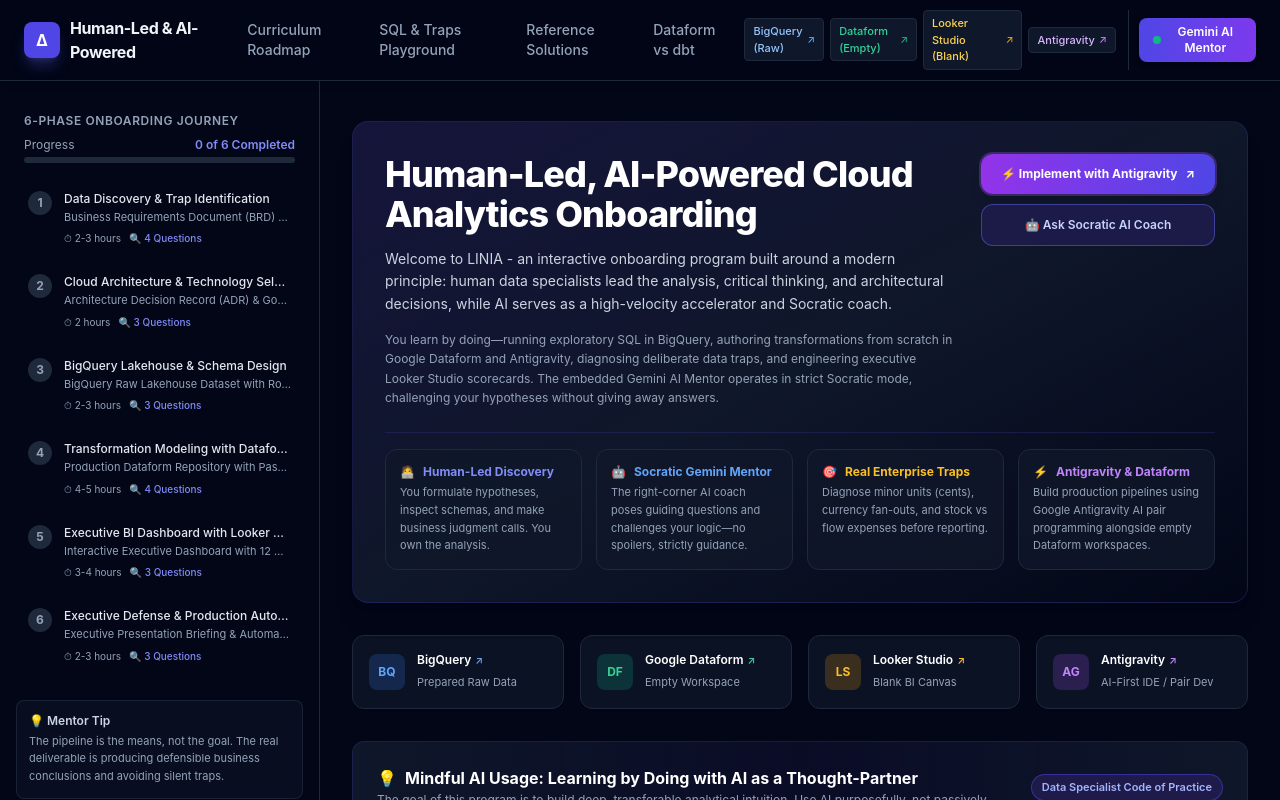
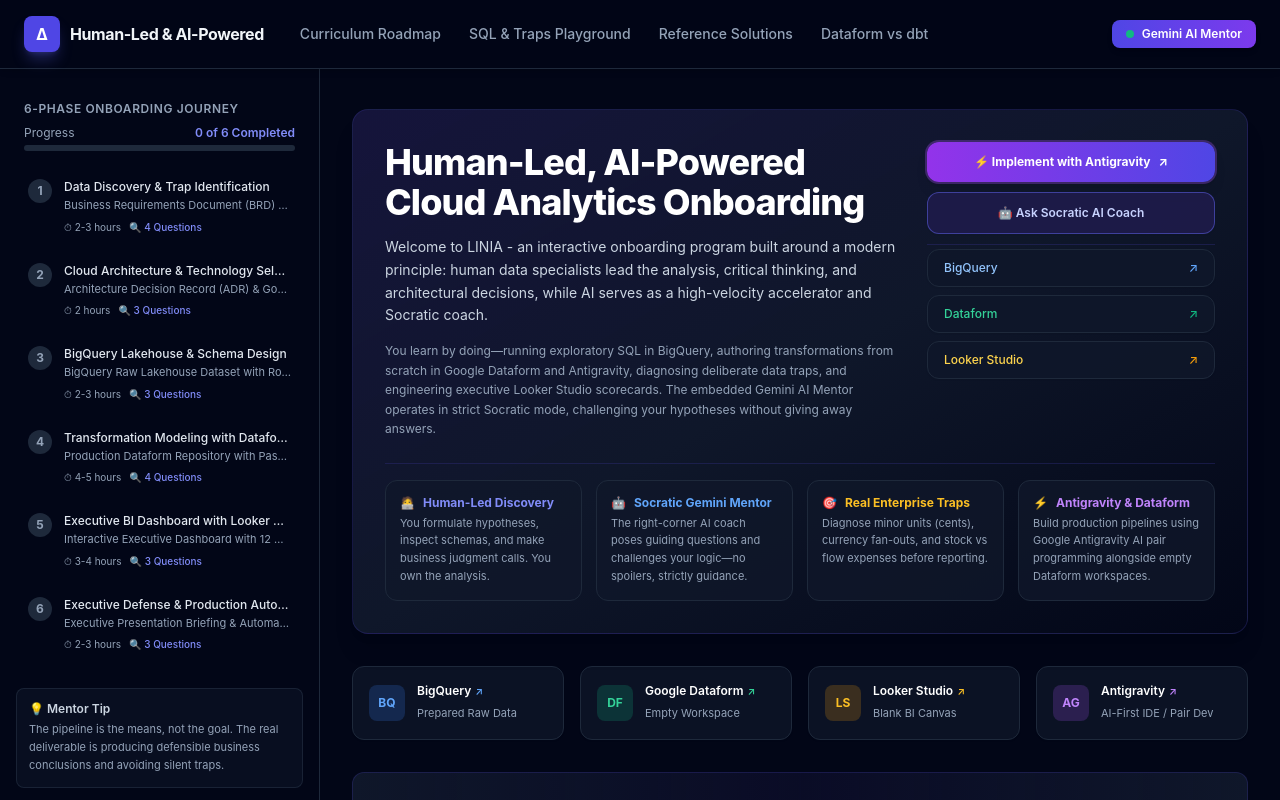
Before and after one commit to liudmilaz/ai-analyst-cloud-onboarding, a Next.js app in the folder app/: page / in a window 1280 px wide. Shown: the top 800 px of the page. Built offline with nearby package versions, Linux system fonts and the light colour scheme.

Commit message:
feat(ui): move BigQuery, Dataform, Looker Studio buttons from top navbar to right side hero under Ask Socratic AI Coach

```diff
--- a/app/src/app/page.tsx
+++ b/app/src/app/page.tsx
@@ -42,7 +42,7 @@
                 </p>
               </div>
 
-              <div className="flex flex-col sm:flex-row lg:flex-col gap-2.5 flex-shrink-0 min-w-[210px]">
+              <div className="flex flex-col gap-2.5 flex-shrink-0 min-w-[210px] sm:w-64 lg:w-72">
                 <a
                   href="https://antigravity.google"
                   target="_blank"
@@ -60,6 +60,40 @@
                 >
                   <span>🤖 Ask Socratic AI Coach</span>
                 </button>
+
+                {/* Core Google Data Tools */}
+                <div className="flex flex-col gap-2 pt-1 border-t border-indigo-900/40">
+                  <a
+                    href="https://console.cloud.google.com/bigquery?project=aiwomen26ham-4452&ws=!1m5!1m4!4m3!1saiwomen26ham-4452!2sinvented_software_raw!2sraw_subscriptions"
+                    target="_blank"
+                    rel="noopener noreferrer"
+                    className="flex items-center justify-between rounded-xl bg-slate-900/90 border border-slate-800 hover:border-blue-500/70 px-4 py-2.5 text-xs font-medium text-blue-300 hover:text-white hover:bg-slate-850 transition shadow-sm"
+                    title="Open prepared raw lakehouse dataset in BigQuery"
+                  >
+                    <span>BigQuery</span>
+                    <span className="text-blue-400 text-xs">↗</span>
+                  </a>
+                  <a
+                    href="https://console.cloud.google.com/bigquery/dataform?project=aiwomen26ham-4452"
+                    target="_blank"
+                    rel="noopener noreferrer"
+                    className="flex items-center justify-between rounded-xl bg-slate-900/90 border border-slate-800 hover:border-emerald-600/70 px-4 py-2.5 text-xs font-medium text-emerald-400 hover:text-white hover:bg-slate-850 transition shadow-sm"
+                    title="Open Dataform workspace for transformations"
+                  >
+                    <span>Dataform</span>
+                    <span className="text-emerald-500 text-xs">↗</span>
+                  </a>
+                  <a
+                    href="https://lookerstudio.google.com/reporting/create"
+                    target="_blank"
+                    rel="noopener noreferrer"
+                    className="flex items-center justify-between rounded-xl bg-slate-900/90 border border-slate-800 hover:border-amber-600/70 px-4 py-2.5 text-xs font-medium text-amber-300 hover:text-white hover:bg-slate-850 transition shadow-sm"
+                    title="Open Looker Studio"
+                  >
+                    <span>Looker Studio</span>
+                    <span className="text-amber-500 text-xs">↗</span>
+                  </a>
+                </div>
               </div>
             </div>
 
--- a/app/src/components/Navbar.tsx
+++ b/app/src/components/Navbar.tsx
@@ -66,50 +66,6 @@
         </div>
 
         <div className="flex items-center gap-2.5">
-          {/* Direct Google Cloud & Antigravity Links to Empty / Prepared Tools */}
-          <div className="hidden lg:flex items-center gap-1.5 border-r border-slate-800 pr-3">
-            <a
-              href="https://console.cloud.google.com/bigquery?project=aiwomen26ham-4452&ws=!1m5!1m4!4m3!1saiwomen26ham-4452!2sinvented_software_raw!2sraw_subscriptions"
-              target="_blank"
-              rel="noopener noreferrer"
-              className="flex items-center gap-1 rounded bg-slate-900 border border-slate-800 hover:border-blue-500/60 px-2 py-1 text-[11px] font-medium text-blue-300 hover:text-white transition"
-              title="Open prepared raw lakehouse dataset in BigQuery"
-            >
-              <span>BigQuery (Raw)</span>
-              <span className="text-[10px] text-blue-400">↗</span>
-            </a>
-            <a
-              href="https://console.cloud.google.com/bigquery/dataform?project=aiwomen26ham-4452"
-              target="_blank"
-              rel="noopener noreferrer"
-              className="flex items-center gap-1 rounded bg-slate-900 border border-slate-800 hover:border-emerald-600/60 px-2 py-1 text-[11px] font-medium text-emerald-400 hover:text-emerald-300 transition"
-              title="Open empty Dataform workspace for training"
-            >
-              <span>Dataform (Empty)</span>
-              <span className="text-[10px] text-emerald-500">↗</span>
-            </a>
-            <a
-              href="https://lookerstudio.google.com/reporting/create"
-              target="_blank"
-              rel="noopener noreferrer"
-              className="flex items-center gap-1 rounded bg-slate-900 border border-slate-800 hover:border-amber-600/60 px-2 py-1 text-[11px] font-medium text-amber-300 hover:text-amber-200 transition"
-              title="Open empty Looker Studio report"
-            >
-              <span>Looker Studio (Blank)</span>
-              <span className="text-[10px] text-amber-500">↗</span>
-            </a>
-            <a
-              href="https://antigravity.google"
-              target="_blank"
-              rel="noopener noreferrer"
-              className="flex items-center gap-1 rounded bg-slate-900 border border-slate-800 hover:border-purple-500/60 px-2 py-1 text-[11px] font-medium text-purple-300 hover:text-purple-200 transition"
-              title="Open Google Antigravity AI-first development platform"
-            >
-              <span>Antigravity</span>
-              <span className="text-[10px] text-purple-400">↗</span>
-            </a>
-          </div>
-
           <button
             onClick={onOpenChat}
             className="flex items-center gap-2 rounded-lg bg-gradient-to-r from-indigo-600 to-violet-600 px-3.5 py-1.5 text-xs font-semibold text-white shadow-md hover:from-indigo-500 hover:to-violet-500 transition"
```
